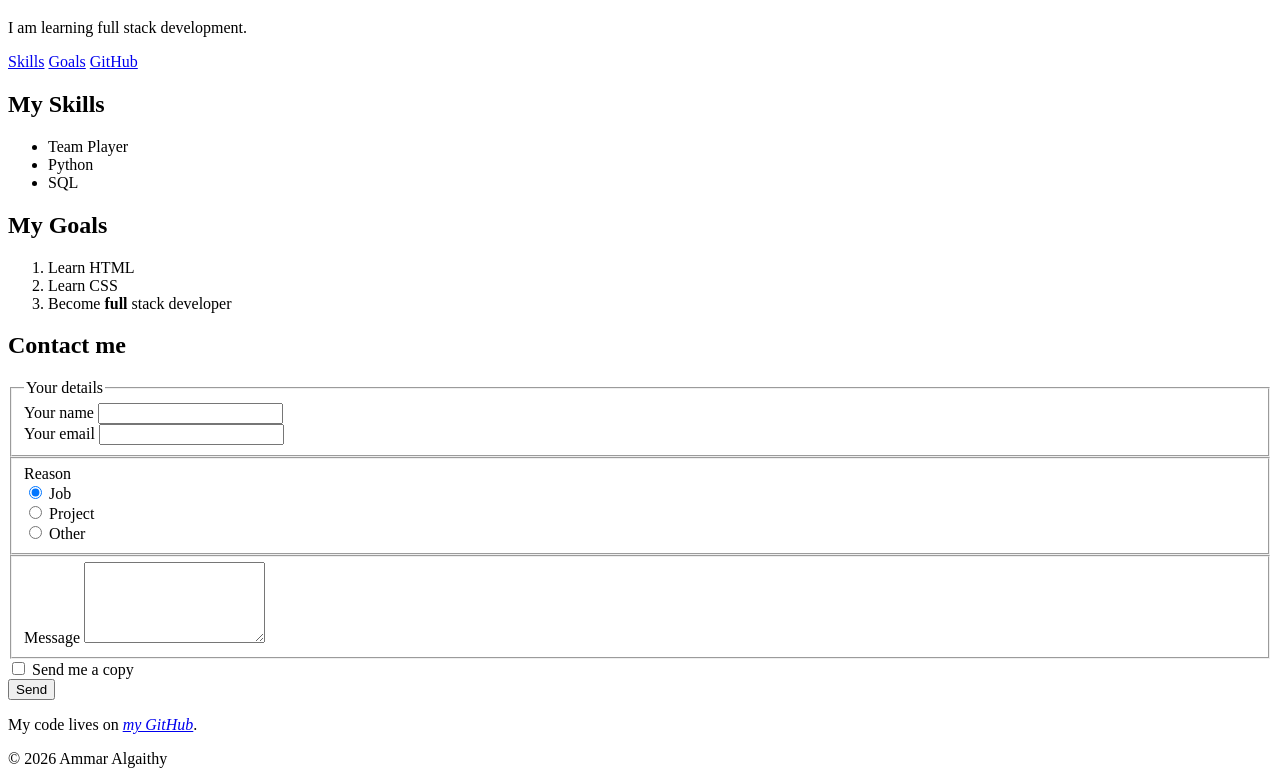
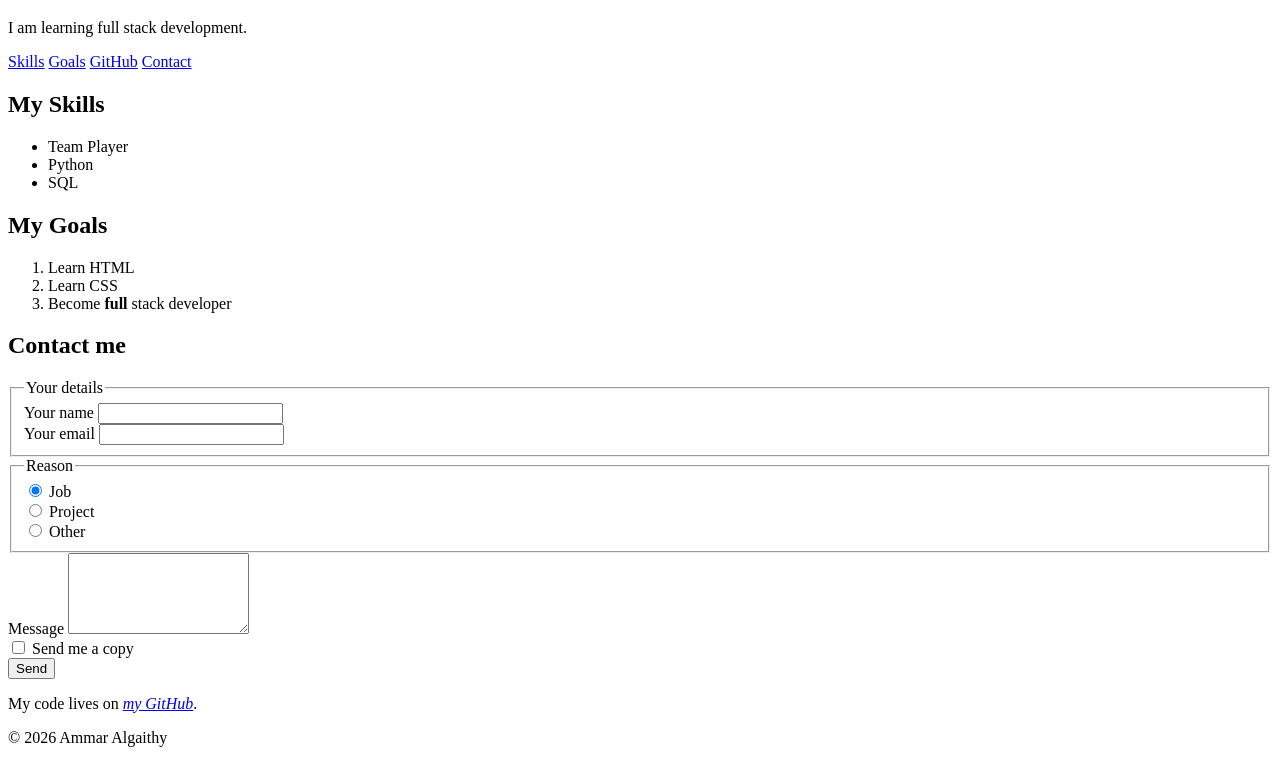
Before and after one commit to Ammar-Algaithy/fullstack-app, a plain HTML site: page index.html in a window 1280 px wide. Shown: the part 373-1157 px from the top of the page. After the commit the page ends 1136 px from the top, so only its background shows below. Drawn offline with Linux system fonts and the light colour scheme.

Commit message:
Fix the form issues and nav

```diff
--- a/index.html
+++ b/index.html
@@ -13,6 +13,7 @@
                 <a href="#skills">Skills</a>
                 <a href="#goals">Goals</a>
                 <a href="#github">GitHub</a>
+                <a href="#contact">Contact</a>
             </nav>
         </header>
         <main>
@@ -47,7 +48,7 @@
                         </div>
                     </fieldset>
                     <fieldset>
-                        <legned>Reason</legned>
+                        <legend>Reason</legend>
                         <div>
                             <label for="job">
                                 <input type="radio" name="reason" id="job" value="job" checked>
@@ -67,13 +68,13 @@
                             </label>
                         </div>
                     </fieldset>
-                    <fieldset>
+                    <div>
                         <label for="message">Message</label>
                         <textarea id="message" name="message" rows="5" required maxlength="500"></textarea>
-                    </fieldset>
+                    </div>
                     <div>
                         <input type="checkbox" name="get-copy" id="get-copy">
-                        <label>Send me a copy</label>
+                        <label for="get-copy">Send me a copy</label>
                     </div>
                     <button type="submit">Send</button>
                 </form>
```
